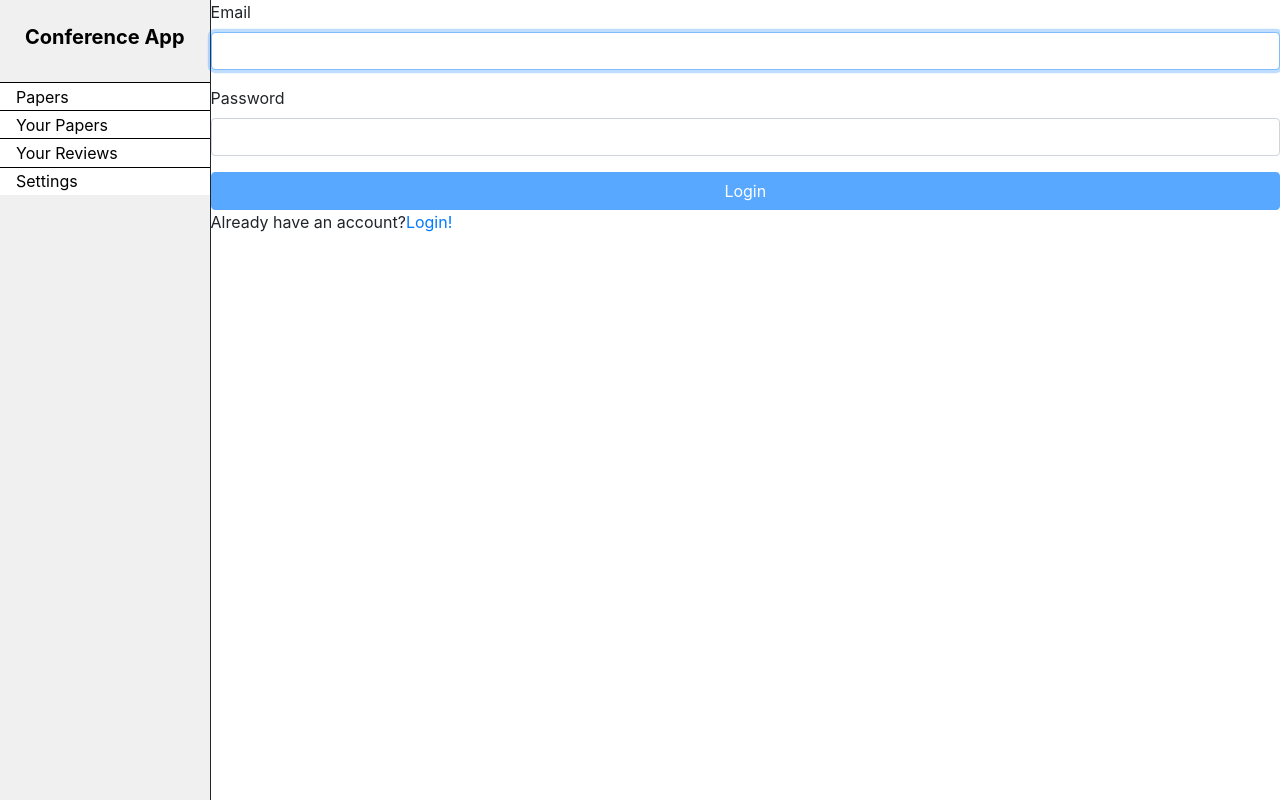
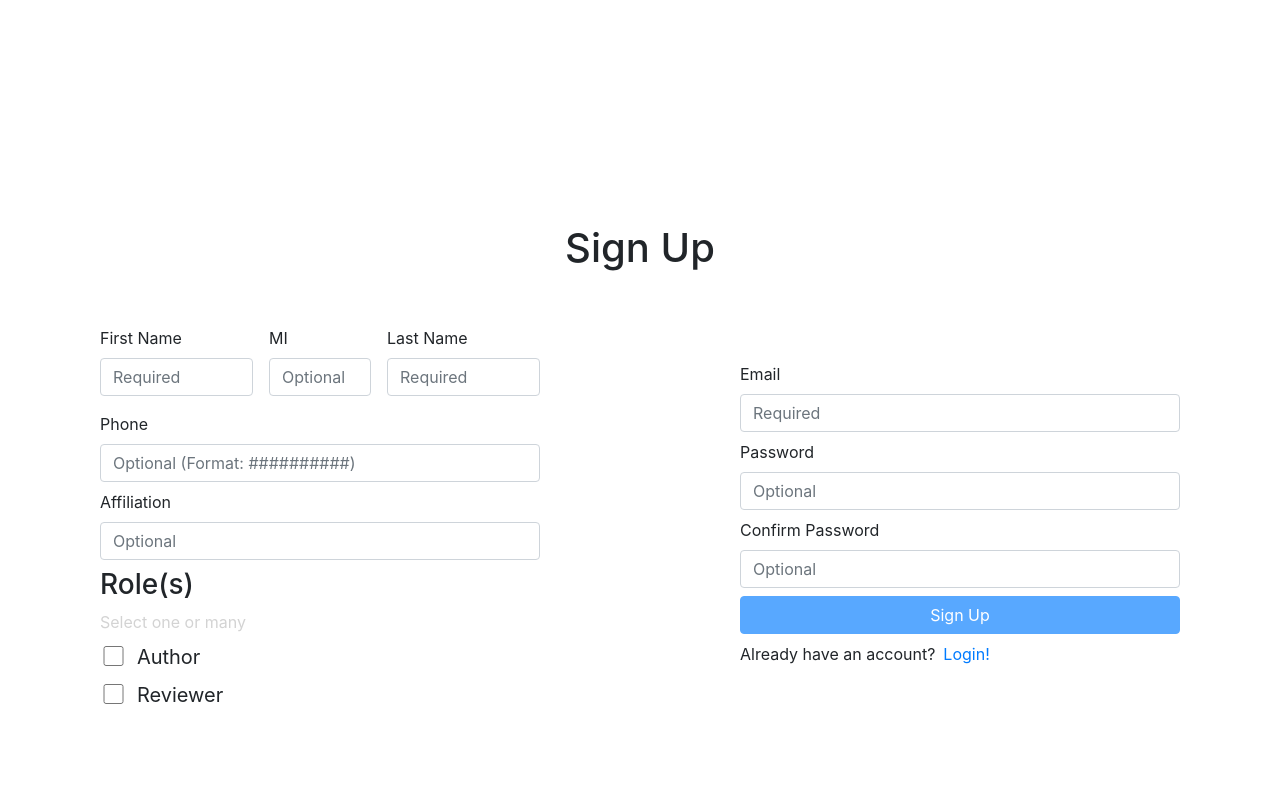
Before and after one commit to kavilla/COSC5800, a React (Create React App) app in the folder src/app/: page /signup in a window 1280 px wide. Built offline with nearby package versions, Linux system fonts and the light colour scheme.

Commit message:
Sign up (#9)
* template done.

* need validation

* form validation.

* Signing up works.

* signup and login working again.

```diff
--- a/src/app/src/components/Login/Login.css
+++ b/src/app/src/components/Login/Login.css
@@ -1,19 +1,25 @@
 @media all and (min-width: 480px) {
-  .Login {
-    padding: 60px 0;
+  .login {
+    height: 100vh;
+    padding: 14em 0;
   }
 
-  .Login form {
-    margin: 0 auto;
-    max-width: 320px;
+  .login h1 {
+    text-align: center;
+    padding-bottom: 0.25em;
   }
 
-  .Login div {
-    margin: 8px auto;
-    max-width: 320px;
+  .login form {
+    margin: 0 auto;
+    max-width: 30em;
   }
 
-  .Login div span {
+  .login div {
+    margin: 8px auto;
+    max-width: 30em;
+  }
+
+  .login div span {
     padding-right: 8px;
   }
 }
--- a/src/app/src/components/Login/Login.js
+++ b/src/app/src/components/Login/Login.js
@@ -10,7 +10,7 @@ export default class Login extends React.Component {
 
     this.state = {
       email: "",
-      password: "",
+      password: null,
       toHome: false
     };
 
@@ -33,7 +33,7 @@ export default class Login extends React.Component {
   }
 
   validateForm() {
-    return this.state.email.length > 0 && this.state.password.length > 0;
+    return this.state.email.length > 0;
   }
 
   login() {
@@ -67,8 +67,9 @@ export default class Login extends React.Component {
     }
 
     return (
-      <div className="Login">
+      <div className="login">
         <form onSubmit={this.handleSubmit}>
+          <h1>Conference App</h1>
           <FormGroup controlId="email">
             <FormLabel>Email</FormLabel>
             <FormControl
--- a/src/app/src/components/Paper/Paper.js
+++ b/src/app/src/components/Paper/Paper.js
@@ -27,11 +27,6 @@ export default class Paper extends React.Component {
   }
 
   render() {
-    const loadingSpinner = this.state.isLoading ?
-      <div>
-        Loading
-      </div> : null;
-
     const paperCard = !this.state.isLoading && this.state.paper !== null ?
       <div className="paper-card">
         <h3 className="paper-card-header">#{ this.state.paper.paperid }</h3>
--- a/src/app/src/components/Settings/Settings.js
+++ b/src/app/src/components/Settings/Settings.js
@@ -1,6 +1,6 @@
 import React from "react";
-import {Button, FormGroup, FormControl, FormLabel} from "react-bootstrap";
-import {Redirect, Link} from "react-router-dom";
+import {Button} from "react-bootstrap";
+import {Redirect} from "react-router-dom";
 import "./Settings.css";
 import AuthService from "./../../services/AuthService";
 
--- a/src/app/src/components/SignUp/SignUp.css
+++ b/src/app/src/components/SignUp/SignUp.css
@@ -0,0 +1,77 @@
+.signup {
+  height: 100vh;
+  padding: 14em 0;
+}
+
+.signup h1 {
+  text-align: center;
+  padding-bottom: 0.25em;
+  display: block;
+}
+
+.signup .signup-container {
+  display: flex;
+  align-items: center;
+}
+
+.signup .signup-container .signup-item {
+  flex: 1;
+  padding:1.25em;
+  max-width: 30em;
+  margin: auto;
+}
+
+.signup .signup-container .signup-item form {
+  margin: 0 auto;
+  max-width: 30em;
+}
+
+.signup .signup-container .signup-item div {
+  margin: 8px auto;
+  max-width: 30em;
+}
+
+.signup .signup-container .signup-item div span {
+  padding-right: 8px;
+}
+
+.signup .signup-container .signup-item .signup-item-name {
+  display: flex;
+  flex-direction: row;
+}
+
+.signup .signup-container .signup-item .signup-item-name .signup-item-name-item-large {
+  flex: 3;
+}
+
+.signup .signup-container .signup-item .signup-item-name .signup-item-name-item-small {
+  flex: 2;
+  padding-left: 1em;
+  padding-right: 1em;
+}
+
+.signup .signup-container .signup-item  .signup-item-sublabel {
+  color: lightgray;
+}
+
+.signup .signup-container .signup-item .signup-checkbox-container {
+  display: flex;
+  flex-direction: row;
+}
+
+.signup .signup-container .signup-item .signup-checkbox {
+  height: 1.25em;
+  flex: 1;
+  margin-top: 0.3em;
+}
+
+.signup .signup-container .signup-item .signup-checkbox-label {
+  flex: 15;
+  padding-left: 0.5em;
+  font-size: 1.25rem;
+  margin-bottom: 0;
+}
+
+.signup .signup-container .signup-item .signup-checkbox:focus {
+  box-shadow: none;
+}
--- a/src/app/src/components/SignUp/SignUp.js
+++ b/src/app/src/components/SignUp/SignUp.js
@@ -1,6 +1,9 @@
 import React from "react";
 import {Button, FormGroup, FormControl, FormLabel} from "react-bootstrap";
-import {Link} from "react-router-dom";
+import {Redirect, Link} from "react-router-dom";
+import "./SignUp.css";
+import AuthService from "./../../services/AuthService";
+import ParticipatorModel from './../../models/Participator';
 
 export default class SignUp extends React.Component {
   constructor(props) {
@@ -8,57 +11,218 @@ export default class SignUp extends React.Component {
 
     this.state = {
       email: "",
-      password: ""
+      password: null,
+      confirmPassword: null,
+      firstname: "",
+      minit: null,
+      lastname: "",
+      phone: null,
+      affiliation: null,
+      isAuthor: false,
+      isReviewer: false,
+      toHome: false
     };
   }
 
   validateForm() {
-    return this.state.email.length > 0 && this.state.password.length > 0;
+    let isFormValid = true;
+
+    isFormValid = isFormValid && this.state.email.length > 0 ;
+    isFormValid = isFormValid && this.state.firstname.length > 0;
+    if (this.state.minit !== null) {
+      isFormValid = isFormValid && this.state.minit.length <= 1;
+    }
+    isFormValid = isFormValid && this.state.lastname.length > 0;
+    isFormValid = isFormValid && this.state.password === this.state.confirmPassword;
+    isFormValid = isFormValid && (this.state.isAuthor || this.state.isReviewer);
+    return isFormValid;
   }
 
   handleChange = event => {
+    const targetId = event.target.id;
+    if (targetId === 'isAuthor' || targetId === 'isReviewer') {
       this.setState({
-      [event.target.id]: event.target.value
+        [targetId]: event.target.checked
+      });
+      return;
+    }
+
+    this.setState({
+      [targetId]: event.target.value
     });
   };
 
   handleSubmit = event => {
     event.preventDefault();
+
+    AuthService.signup(new ParticipatorModel(
+      this.state.email,
+      this.state.password,
+      this.state.firstname,
+      this.state.minit,
+      this.state.lastname,
+      this.state.phone,
+      this.state.affiliation,
+      this.state.isAuthor,
+      this.state.isReviewer
+    )).then(resp => {
+      if (resp) {
+        this.setState(() => ({
+          toHome: true
+        }));
+      }
+    })
   };
 
+  componentDidMount() {
+    AuthService.unauthorizedView();
+  }
+
+  componentWillUnmount() {
+    AuthService.authorizedView();
+  }
+
   render() {
+    if (this.state.toHome) {
+      return <Redirect to="/home" />;
+    }
+
     return (
-      <div className="SignUp">
+      <div className="signup">
+        <h1>Sign Up</h1>
+        <div className="signup-container">
+          <div className="signup-item">
             <form onSubmit={this.handleSubmit}>
-          <FormGroup controlId="email" bsSize="large">
+              <div className="signup-item-name">
+                <FormGroup
+                  autoFocus
+                  className="signup-item-name-item-large"
+                  controlId="firstname">
+                  <FormLabel>First Name</FormLabel>
+                  <FormControl
+                    type="text"
+                    value={this.state.firstname}
+                    onChange={this.handleChange}
+                    placeholder="Required"
+                  />
+                </FormGroup>
+                <FormGroup
+                  className="signup-item-name-item-small"
+                  controlId="minit">
+                  <FormLabel>MI</FormLabel>
+                  <FormControl
+                    value={this.state.minit}
+                    onChange={this.handleChange}
+                    type="text"
+                    placeholder="Optional"
+                  />
+                </FormGroup>
+                <FormGroup
+                  className="signup-item-name-item-large"
+                  controlId="lastname">
+                  <FormLabel>Last Name</FormLabel>
+                  <FormControl
+                    value={this.state.lastname}
+                    onChange={this.handleChange}
+                    type="text"
+                    placeholder="Required"
+                  />
+                </FormGroup>
+              </div>
+              <FormGroup controlId="phone">
+                <FormLabel>Phone</FormLabel>
+                <FormControl
+                  value={this.state.phone}
+                  onChange={this.handleChange}
+                  type="text"
+                  placeholder="Optional (Format: ##########)"
+                />
+              </FormGroup>
+              <FormGroup controlId="affiliation">
+                <FormLabel>Affiliation</FormLabel>
+                <FormControl
+                  value={this.state.affiliation}
+                  onChange={this.handleChange}
+                  type="text"
+                  placeholder="Optional"
+                />
+              </FormGroup>
+              <h3>
+                Role(s)
+              </h3>
+              <span className="signup-item-sublabel">
+                Select one or many
+              </span>
+              <FormGroup
+                controlId="isAuthor"
+                className="signup-checkbox-container">
+                <FormControl
+                  value={this.state.isAuthor}
+                  onChange={this.handleChange}
+                  type="checkbox"
+                  className="signup-checkbox"
+                />
+                <FormLabel className="signup-checkbox-label">
+                  Author
+                </FormLabel>
+              </FormGroup>
+              <FormGroup
+                controlId="isReviewer"
+                className="signup-checkbox-container">
+                <FormControl
+                  value={this.state.isReviewer}
+                  onChange={this.handleChange}
+                  type="checkbox"
+                  className="signup-checkbox"
+                />
+                <FormLabel className="signup-checkbox-label">
+                  Reviewer
+                </FormLabel>
+              </FormGroup>
+            </form>
+          </div>
+          <div className="signup-item">
+            <form onSubmit={this.handleSubmit}>
+              <FormGroup controlId="email">
                 <FormLabel>Email</FormLabel>
                 <FormControl
-              autoFocus
                   type="email"
                   value={this.state.email}
                   onChange={this.handleChange}
+                  placeholder="Required"
                 />
               </FormGroup>
-          <FormGroup controlId="password" bsSize="large">
+              <FormGroup controlId="password">
                 <FormLabel>Password</FormLabel>
                 <FormControl
                   value={this.state.password}
                   onChange={this.handleChange}
                   type="password"
+                  placeholder="Optional"
+                />
+              </FormGroup>
+              <FormGroup controlId="confirmPassword">
+                <FormLabel>Confirm Password</FormLabel>
+                <FormControl
+                  value={this.state.confirmPassword}
+                  onChange={this.handleChange}
+                  type="password"
+                  placeholder="Optional"
                 />
               </FormGroup>
               <Button
                 block
-            bsSize="large"
                 disabled={!this.validateForm()}
                 type="submit"
               >
-            Login
+                Sign Up
               </Button>
             </form>
             <div>
               <span>Already have an account?</span>
-          <Link to="/login">Login!</Link>
+              <Link to="/">Login!</Link>
+            </div>
+          </div>
         </div>
       </div>
     );
--- a/src/app/src/models/Participator.js
+++ b/src/app/src/models/Participator.js
@@ -1,20 +1,24 @@
-export default class Participator {
+export default class ParticipatorModel {
 
   constructor(
     email,
+    password,
     firstname,
     minit,
     lastname,
     phone,
     affiliation,
-    password) {
+    isAuthor,
+    isReviewer) {
       this.email = email;
+      this.password = password;
       this.firstname = firstname;
       this.minit = minit;
       this.lastname = lastname;
       this.phone = phone;
       this.affiliation = affiliation;
-      this.password = password;
+      this.isAuthor = isAuthor;
+      this.isReviewer = isReviewer;
   }
 
 }
--- a/src/app/src/services/AuthService.js
+++ b/src/app/src/services/AuthService.js
@@ -1,13 +1,16 @@
 import axios from 'axios';
 import Config from './../config';
+import ParticipatorModel from './../models/Participator';
 
 const authUrl = Config.BASE_URL + 'auth/';
+
+let currentParticipator = null;
 
 const AuthService = {
   getToken: function () {
     const email = localStorage.getItem('email');
     const password = localStorage.getItem('password');
-    if (email === null || password === null) {
+    if (email === null) {
       return Promise.reject();
     }
 
@@ -34,8 +37,20 @@ const AuthService = {
         password: password
       })
       .then(resp => {
-        localStorage.setItem('email', email);
-        localStorage.setItem('password', password);
+        const data = resp['data'];
+        currentParticipator = new ParticipatorModel(
+          data['email'],
+          data['password'],
+          data['firstname'],
+          data['minit'],
+          data['lastname'],
+          data['phone'],
+          data['affiliation'],
+          data['isAuthor'],
+          data['isReviewer']
+        );
+        localStorage.setItem('email', currentParticipator.email);
+        localStorage.setItem('password', currentParticipator.password);
         return Promise.resolve(true);
       })
       .catch(err => {
@@ -47,6 +62,41 @@ const AuthService = {
     localStorage.removeItem('email');
     localStorage.removeItem('password');
     return Promise.resolve(true);
+  },
+
+  signup: function (participator) {
+    return axios
+      .post(authUrl + 'signup', {
+        email: participator.email,
+        password: participator.password,
+        firstname: participator.firstname,
+        minit: participator.minit,
+        lastname: participator.lastname,
+        phone: participator.phone,
+        affiliation: participator.affiliation,
+        isAuthor: participator.isAuthor,
+        isReviewer: participator.isReviewer
+      })
+      .then(resp => {
+        const data = resp['data'];
+        currentParticipator = new ParticipatorModel(
+          data['email'],
+          data['password'],
+          data['firstname'],
+          data['minit'],
+          data['lastname'],
+          data['phone'],
+          data['affiliation'],
+          data['isAuthor'],
+          data['isReviewer']
+        );
+        localStorage.setItem('email', currentParticipator.email);
+        localStorage.setItem('password', currentParticipator.password);
+        return Promise.resolve(true);
+      })
+      .catch(err => {
+        return Promise.reject(err);
+      });
   }
 }
 
```
Also changed, not shown: 1 other file (tests, documents, lock files or other folders). Lines whose indentation alone changed are shown as unchanged.
